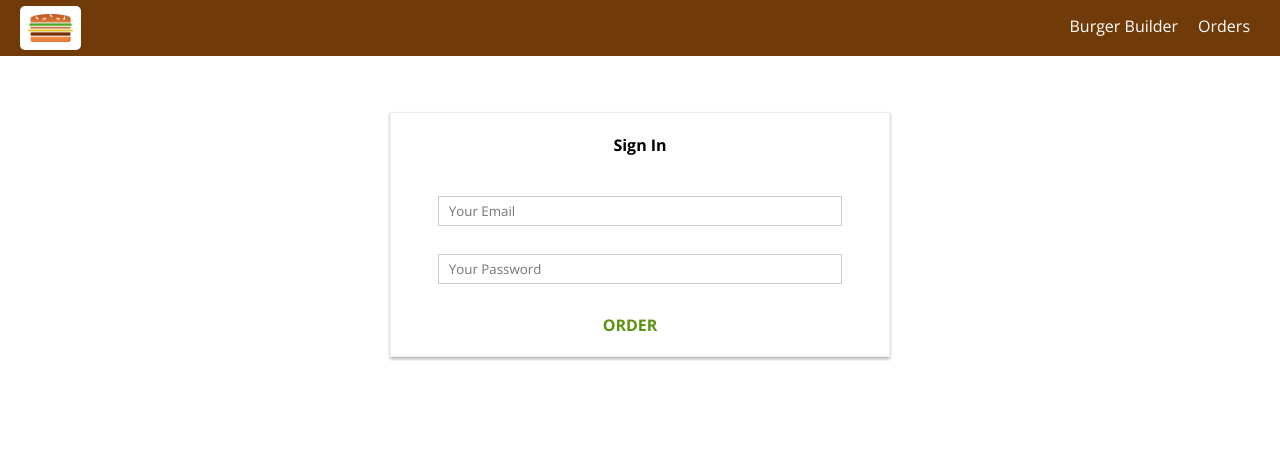
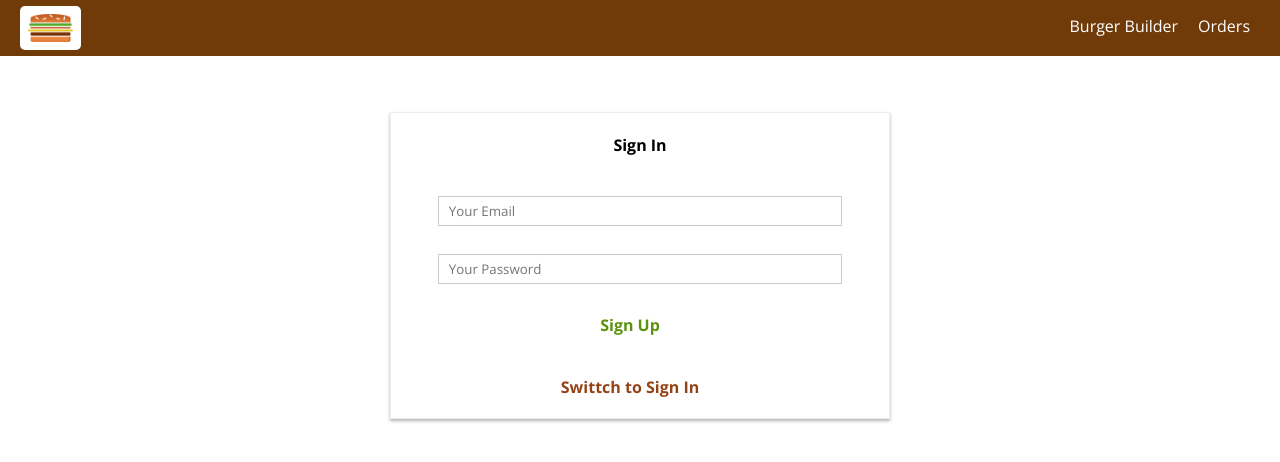
Before and after one commit to Nutod/react-burger-builder, a React app: page /auth in a window 1280 px wide. Shown: the top 462 px of the page. Built offline with nearby package versions, Linux system fonts and the light colour scheme.

Commit message:
Added Auth Mode Button

```diff
--- a/src/containers/auth/Auth.js
+++ b/src/containers/auth/Auth.js
@@ -4,7 +4,10 @@ import { connect } from "react-redux";
 import axios from "axios";
 
 import Input from "../../components/UI/Input/Input";
-import { ButtonSuccess } from "../../components/Burger/OrderSummary/OrderSummary";
+import {
+	ButtonSuccess,
+	ButtonDanger
+} from "../../components/Burger/OrderSummary/OrderSummary";
 import { authStart, authSuccess, authFail } from "./AuthActions";
 
 const AuthWrapper = styled.div`
@@ -51,7 +54,8 @@ class Auth extends Component {
 				valid: false,
 				touched: false
 			}
-		}
+		},
+		isSignedUp: false
 	};
 
 	checkValidity = (value, rules) => {
@@ -81,8 +85,8 @@ class Auth extends Component {
 		event.preventDefault();
 
 		const authData = {
-			email: this.state.controls.email,
-			password: this.state.controls.password,
+			email: this.state.controls.email.value,
+			password: this.state.controls.password.value,
 			returnSecureToken: true
 		};
 		// Reach out to the Web from here
@@ -118,6 +122,10 @@ class Auth extends Component {
 		this.setState({ controls });
 	};
 
+	swithAuthMode = () => {
+		this.setState(prevState => ({ isSignedUp: !prevState.isSignedUp }));
+	};
+
 	render() {
 		const formElementsArray = [];
 		for (let key in this.state.controls) {
@@ -142,8 +150,13 @@ class Auth extends Component {
 							changed={event => this.inputChangedHandler(event, formElement.id)}
 						/>
 					))}
-					<ButtonSuccess>ORDER</ButtonSuccess>
+					<ButtonSuccess>
+						{this.state.isSignedUp ? "Sign In" : "Sign Up"}
+					</ButtonSuccess>
 				</form>
+				<ButtonDanger onClick={this.swithAuthMode}>
+					Swittch to {!this.state.isSignedUp ? "Sign In" : "Sign Up"}
+				</ButtonDanger>
 			</AuthWrapper>
 		);
 	}
```
